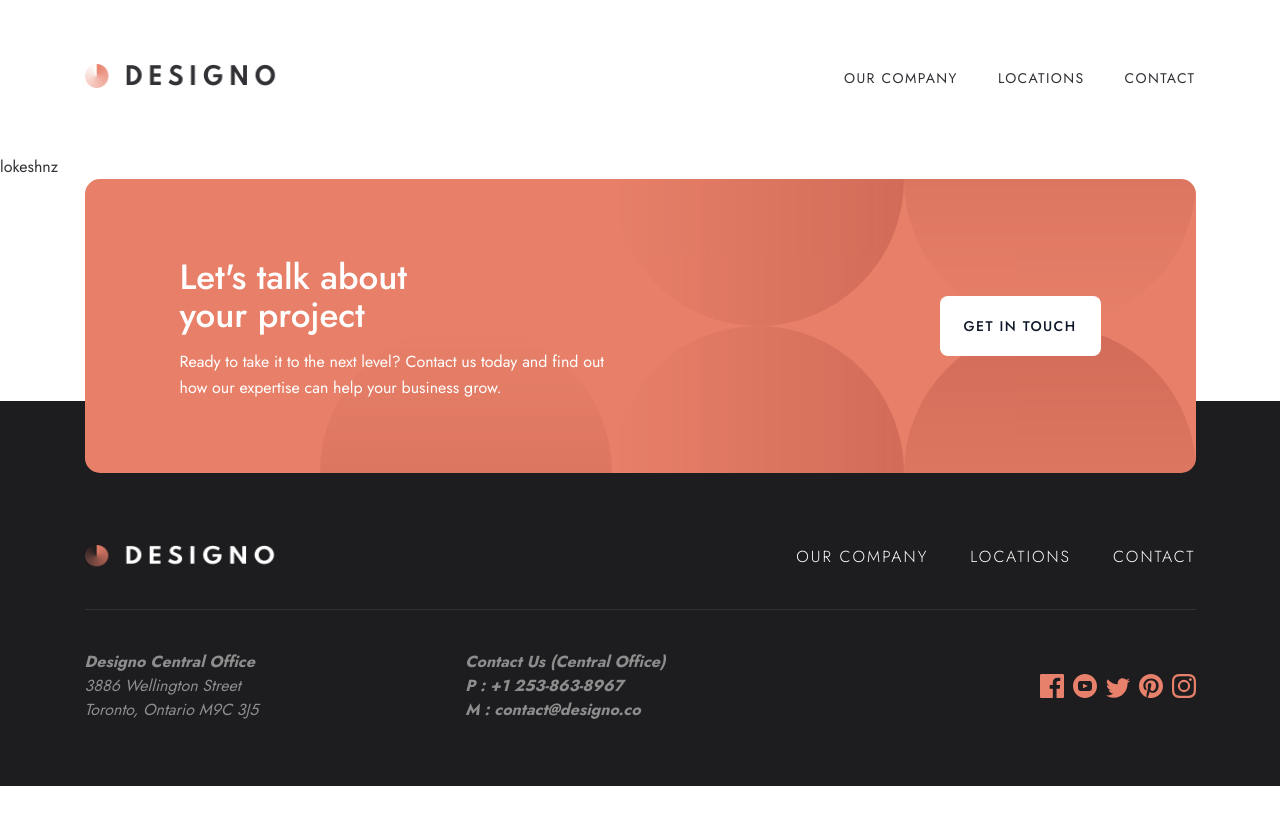
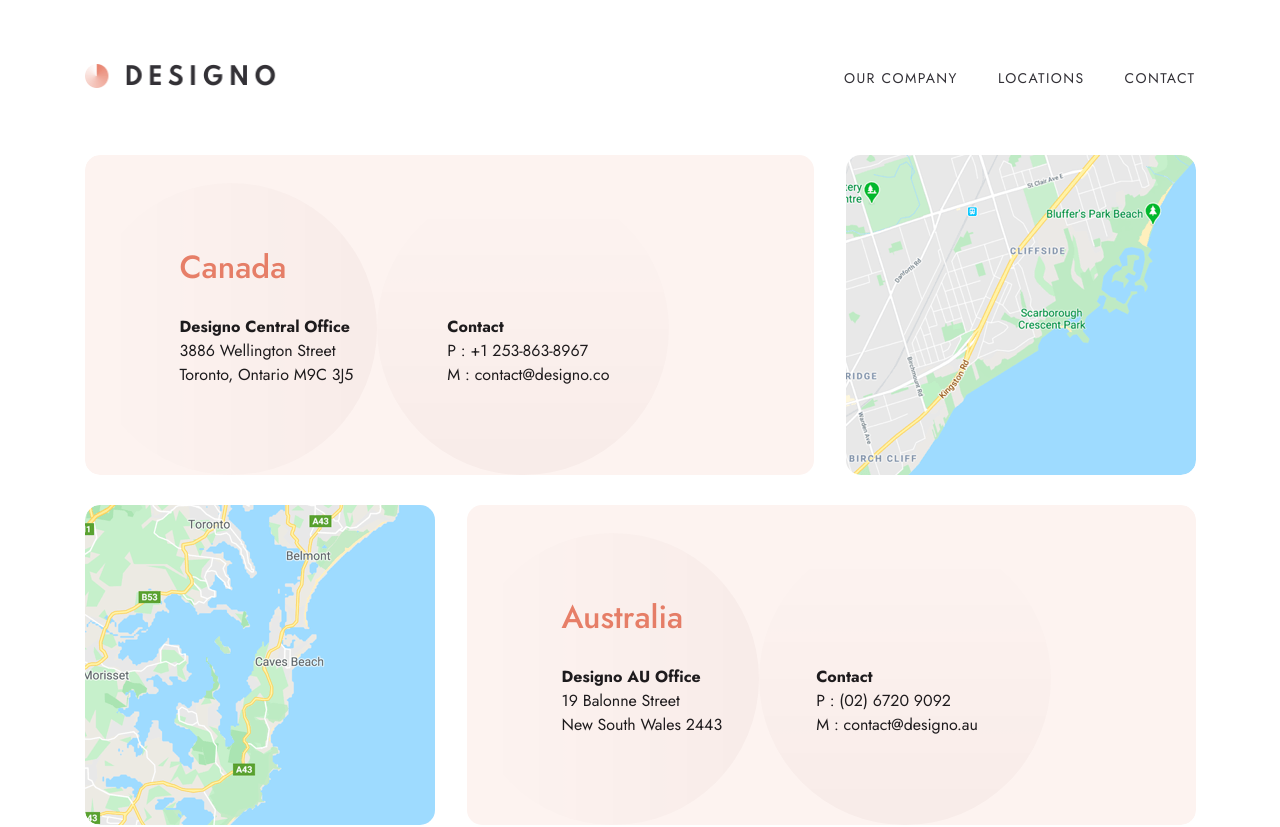
Before and after one commit to ElHuzain/designo-multi-page, a Next.js app: page /locations in a window 1280 px wide. Shown: the top 827 px of the page. Built offline with nearby package versions, Linux system fonts and the light colour scheme.

Commit message:
added: locations page

```diff
--- a/app/locations/page.tsx
+++ b/app/locations/page.tsx
@@ -1,10 +1,9 @@
+import LocationsPage from '@/components/pages/locations'
 import React from 'react'
 
 const page = () => {
     return (
-        <div>
-            lokeshnz
-        </div>
+        <LocationsPage />
     )
 }
 
--- /dev/null
+++ b/components/pages/locations/components/location.tsx
@@ -0,0 +1,63 @@
+"use client";
+
+import MaxWidthContainer from '@/components/ui/maxWidthContainer'
+import useGetScreenWidth from '@/hooks/useGetScreenWidth'
+import React from 'react'
+
+type OfficeType = {
+    name: string,
+    street: string,
+    building: string,
+}
+
+type ContactType = {
+    number: string,
+    email: string
+}
+
+type LocationType = {
+    name: string,
+    office: OfficeType,
+    contact: ContactType,
+    // map: string,
+}
+
+const Location = ({ name, office, contact }: LocationType) => {
+
+    const { screenWidth } = useGetScreenWidth();
+
+    return (
+        <article className="last:mb-0 lg:odd:flex-row-reverse mb-10 md:mb-[120px] lg:mb-[30px] flex flex-col lg:flex-row lg:gap-8 overflow-hidden sm:rounded-[15px]">
+            <img alt='map' className="h-[320px] !lg:h-full lg:w-[350px] lg:mb-0 w-full object-cover md:rounded-[15px] md:mb-6" src={`/assets/locations/desktop/image-map-${name.toLowerCase().split(' ').join('-')}.png`} />
+
+            <div className="relative flex flex-col md:flex-row lg:w-full items-center gap-6 text-center md:rounded-[15px] justify-center md:justify-start bg-lighter_peach">
+
+                {
+                    screenWidth === 'mobile'
+                        ? <img alt='background-decoration' className="absolute" src="/assets/shared/desktop/bg-pattern-three-circles.svg" />
+                        : <img alt='background-decoration' className="absolute bottom-0" src="/assets/shared/desktop/bg-pattern-two-circles.svg" />
+
+                }
+
+                <div className="flex mt-20 md:ml-[75px] md:mt-[88px] md:mr-[70px] lg:ml-[95px] lg:mt-[88px] md:text-start flex-col md:items-start gap-6 w-fit">
+
+                    <h2 className="text-primary text-[32px] font-[500]">{name}</h2>
+                    <address className="text-black not-italic md:mb-[88px] ">
+                        <strong className="font-[700]">Designo {office.name} Office</strong><br />
+                        {office.street}<br />
+                        {office.building}
+                    </address>
+                </div>
+
+                <address className="text-black md:text-start md:self-end mb-20 md:mr-[75px] lg:mr-0 md:my-[88px] not-italic">
+                    <strong className="font-[700]">Contact</strong><br />
+                    P : {contact.number}<br />
+                    M : {contact.email}
+                </address>
+
+            </div>
+        </article>
+    )
+}
+
+export default Location
--- /dev/null
+++ b/components/pages/locations/components/locations.tsx
@@ -0,0 +1,24 @@
+import MaxWidthContainer from '@/components/ui/maxWidthContainer'
+import React from 'react'
+import Location from './location'
+
+const LocationsComponent = () => {
+    return (
+        <MaxWidthContainer bottomMargin={true} expands={true}>
+            <Location name="Canada"
+                office={{ name: 'Central', street: '3886 Wellington Street', building: 'Toronto, Ontario M9C 3J5' }}
+                contact={{ email: 'contact@designo.co', number: '+1 253-863-8967' }}
+            />
+            <Location name="Australia"
+                office={{ name: 'AU', street: '19 Balonne Street', building: 'New South Wales 2443' }}
+                contact={{ email: 'contact@designo.au', number: '(02) 6720 9092' }}
+            />
+            <Location name="United Kingdom"
+                office={{ name: 'UK', street: '13 Colorado Way', building: 'Rhyd-y-fro SA8 9GA' }}
+                contact={{ email: 'contact@designo.uk', number: '078 3115 1400' }}
+            />
+        </MaxWidthContainer>
+    )
+}
+
+export default LocationsComponent
--- /dev/null
+++ b/components/pages/locations/index.tsx
@@ -0,0 +1,12 @@
+import React from 'react'
+import LocationsComponent from './components/locations'
+
+const LocationsPage = () => {
+  return (
+    <main>
+      <LocationsComponent />
+    </main>
+  )
+}
+
+export default LocationsPage
--- a/hooks/useGetScreenWidth.ts
+++ b/hooks/useGetScreenWidth.ts
@@ -3,7 +3,7 @@ import { useEffect, useState } from 'react'
 
 const useGetScreenWidth = () => {
 
-    const calcWidth = (width: number) => width > 768 ? 'desktop' : width >= 480 ? 'tablet' : 'mobile'
+    const calcWidth = (width: number) => width > 1024 ? 'desktop' : width >= 768 ? 'tablet' : 'mobile'
 
     const [screenWidth, setScreenWidth] = useState('desktop');
 
```
